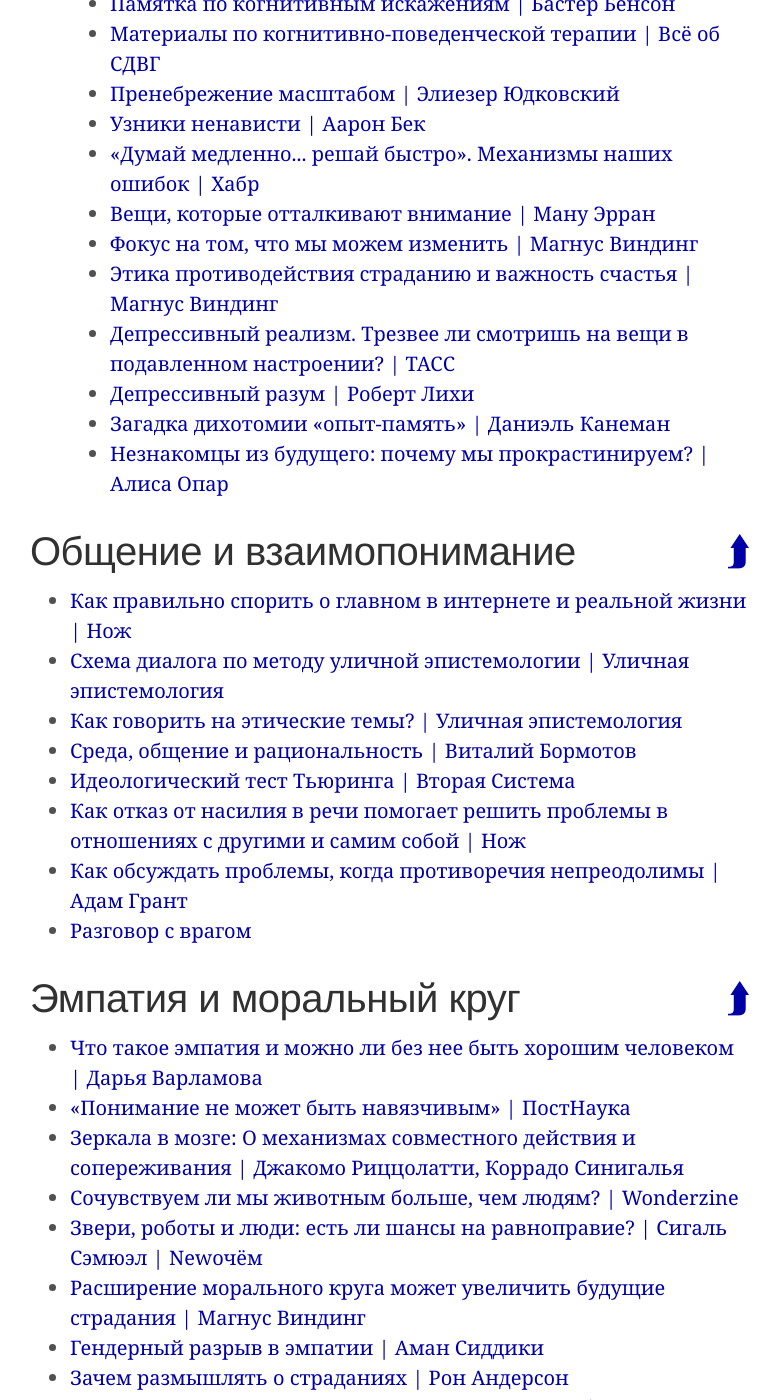
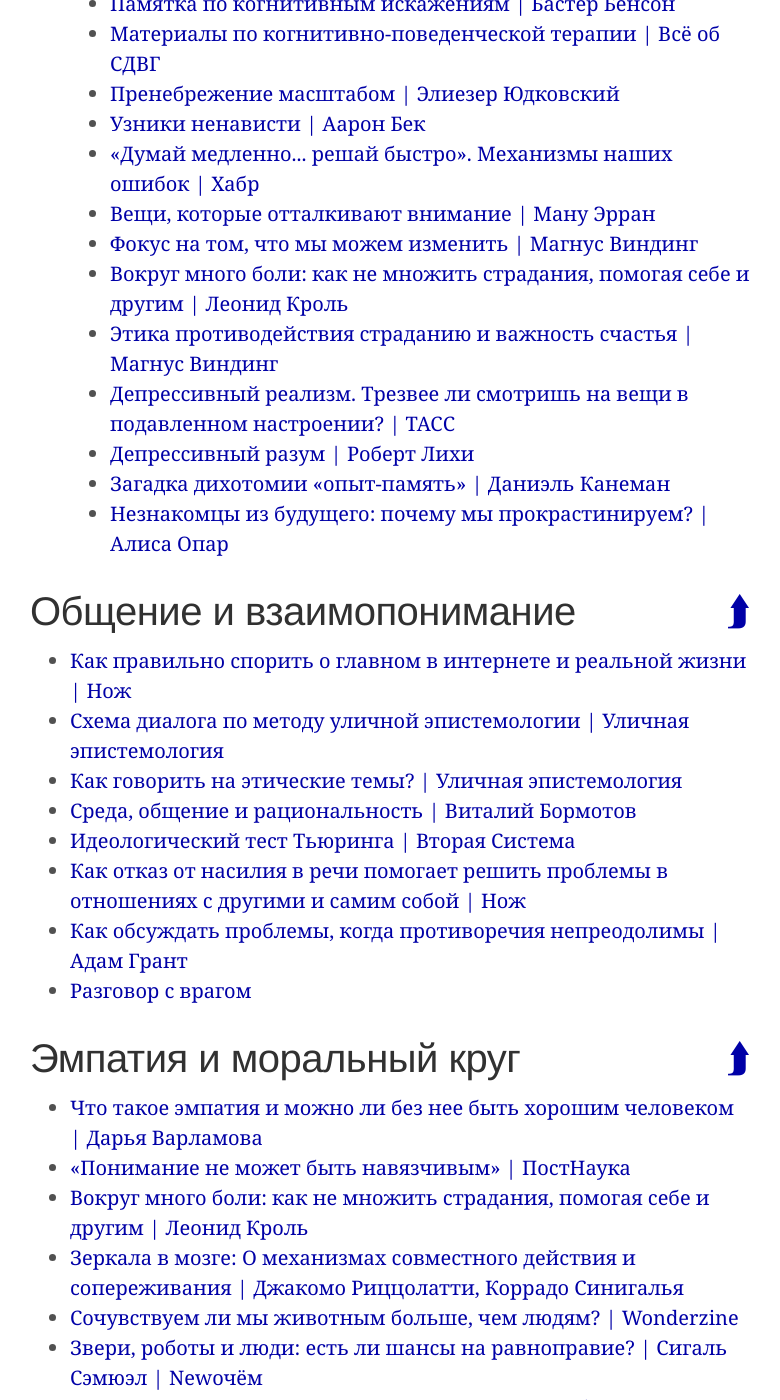
Before and after one commit to ReducingSuffering/reducingsuffering.github.io, a Jekyll site: the page built from index.md, in a window 1280 px wide and 1400 px high, scrolled down 7830 px. Shown: the whole window, without its empty margins (250-1030 px from the left). Built offline with Jekyll 4.4.1, drawn with Linux system fonts in a browser that asks for light colours.

Commit message:
new post

```diff
--- a/_lists/moral-circle.html
+++ b/_lists/moral-circle.html
@@ -6,6 +6,7 @@
 nodes:
 - 122 # Что такое эмпатия и можно ли без нее быть хорошим человеком — Сноб
 - 134 # Татьяна Карягина: «Понимание не может быть навязчивым» — ПостНаука
+- 652 # Вокруг много боли: как не множить страдания, помогая себе и другим — Леонид Кроль
 - 105 # Зеркала в мозге: о механизмах совместного действия и сопереживания — Джакомо Риццолатти, Коррадо Синигалья
 - 202 # Почему мы больше сочувствуем животным, чем людям? — Wonderzine
 - 376 # Звери, роботы и люди — есть ли шансы на равноправие — Newочём
--- a/_lists/rationality.html
+++ b/_lists/rationality.html
@@ -62,6 +62,7 @@
   - 399 # Даниель Канеман: «Думай медленно... Решай быстро». Механизмы наших ошибок (обзор) — Productivity Inside
   - 57 # Вещи, которые отталкивают внимание — Ману Эрран
   - 597 # Фокус на том, что мы способны изменить — Магнус Виндинг
+  - 652 # Вокруг много боли: как не множить страдания, помогая себе и другим — Леонид Кроль
   - 524 # Этика противодействия страданию и важность счастья — Магнус Виндинг
   - 511 # Депрессивный реализм. Трезвее ли смотришь на вещи в подавленном настроении? — ТАСС Наука
   - 544 # Депрессивный разум — Роберт Лихи
--- /dev/null
+++ b/_posts/wt/Авторы/Русскоязычные/Леонид Кроль/2024-09-02-652.md
@@ -0,0 +1,16 @@
+---
+layout: post
+title: "Вокруг много боли: как не множить страдания, помогая себе и другим"
+unixtime:
+vk: https://vk.com/wall-199052526_652
+telegram: https://t.me/reducing_suffering/335
+tags:
+  - эмпатия
+meta_tags:
+  - статьи
+authors:
+  - Леонид Кроль
+link_to: https://big-i.ru/krizis/vokrug-mnogo-boli-kak-ne-mnozhit-stradaniya-pomogaya-sebe-i-drugim/
+preview: https://big-i.ru/upload/iblock/110/mmbgyt2zo1voy7nlfd87vpklskg0gt1a.jpg
+---
+Бывает, что люди столь неравнодушны к страданиям других, что и сами, думая о них, сильно страдают. Такой вид эмпатии может сильно мотивировать заботиться о других, но несет и свои риски — может разрушить самого человека, подорвать его устойчивость и лишить сил, которые нужны для эффективного функционирования и помощи другим. В статье — немного о том, как можно снизить эти риски.
```
